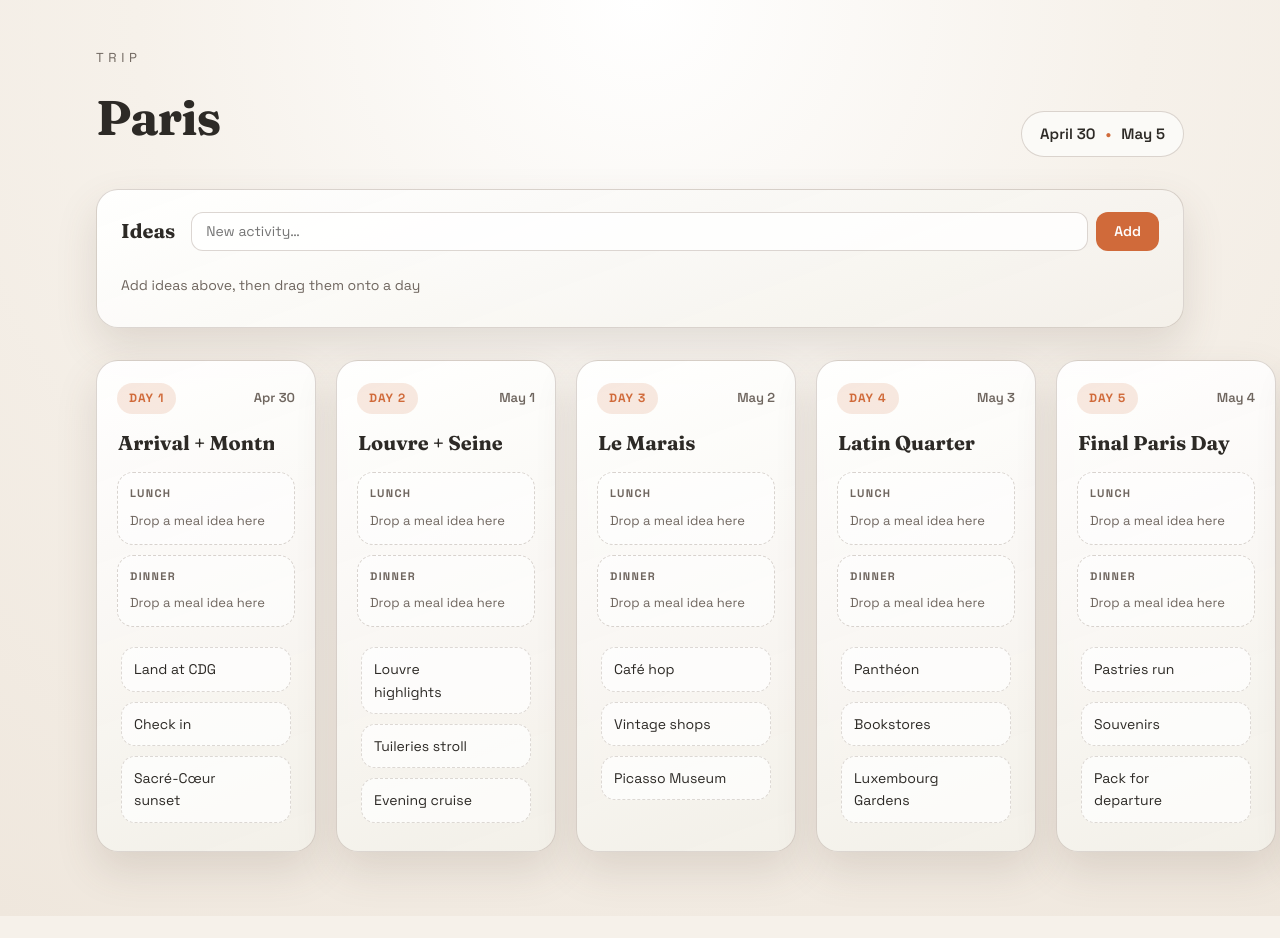
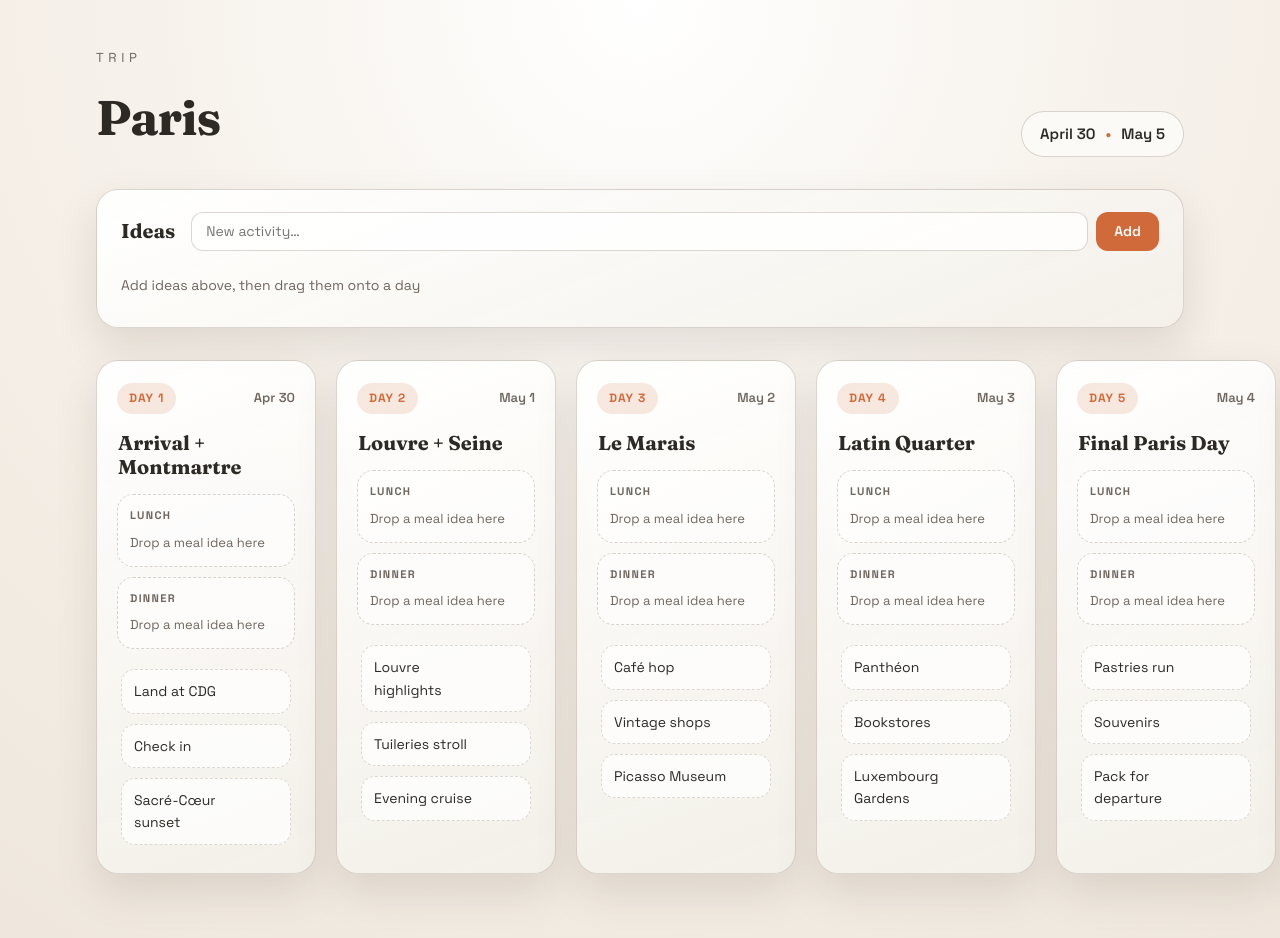
Before and after one commit to prigara/trip-planner, a React (Vite) app: page / in a window 1280 px wide. Shown: the top 938 px of the page. Before the commit the page ends 916 px from the top, so only its background shows below. Built offline with nearby package versions, Linux system fonts and the light colour scheme.

Commit message:
feat: auto-resize day titles and add list drop indicators

```diff
--- a/src/App.css
+++ b/src/App.css
@@ -68,11 +68,16 @@
 
 .day-title-input {
   width: 100%;
+  min-height: calc(1.2em + 12px);
   padding: 6px 10px;
   margin: -6px -10px;
   border: 1px solid transparent;
   border-radius: 12px;
   background: transparent;
+  resize: none;
+  overflow: hidden;
+  overflow-wrap: anywhere;
+  white-space: pre-wrap;
   font: 700 20px / 1.2 var(--heading);
   color: var(--text);
   outline: none;
@@ -162,6 +167,7 @@
   min-height: 96px;
   padding: 4px;
   border-radius: 18px;
+  position: relative;
   transition: box-shadow 0.15s, background 0.15s;
 }
 
@@ -175,6 +181,27 @@
   background: rgba(255, 255, 255, 0.7);
   border: 1px dashed rgba(146, 133, 122, 0.3);
   cursor: grab;
+  position: relative;
+}
+
+.day-list-item.insert-before::before,
+.day-list.insert-end::after {
+  content: '';
+  position: absolute;
+  left: 12px;
+  right: 12px;
+  height: 3px;
+  border-radius: 999px;
+  background: var(--accent);
+  box-shadow: 0 0 0 3px var(--accent-soft);
+}
+
+.day-list-item.insert-before::before {
+  top: -8px;
+}
+
+.day-list.insert-end::after {
+  bottom: 0;
 }
 
 .remove-btn {
--- a/src/App.tsx
+++ b/src/App.tsx
@@ -134,6 +134,13 @@ function App() {
   const [newItemText, setNewItemText] = useState('')
   const [draggingOver, setDraggingOver] = useState<string | null>(null)
   const dragRef = useRef<{ item: Item; source: DragSource } | null>(null)
+  const dayTitleRefs = useRef<Array<HTMLTextAreaElement | null>>([])
+
+  const autoSizeDayTitle = (element: HTMLTextAreaElement | null) => {
+    if (!element) return
+    element.style.height = '0px'
+    element.style.height = `${element.scrollHeight}px`
+  }
 
   useEffect(() => {
     window.localStorage.setItem(
@@ -144,6 +151,10 @@ function App() {
       } satisfies TripState),
     )
   }, [days, todoItems])
+
+  useEffect(() => {
+    dayTitleRefs.current.forEach(autoSizeDayTitle)
+  }, [days])
 
   const addItem = () => {
     const text = newItemText.trim()
@@ -400,12 +411,19 @@ function App() {
               <span className="day-pill">{day.label}</span>
               <span className="day-date">{day.date}</span>
             </div>
-            <input
+            <textarea
               className="day-title-input"
-              type="text"
+              ref={element => {
+                dayTitleRefs.current[dayIndex] = element
+                autoSizeDayTitle(element)
+              }}
               value={day.title}
-              onChange={e => updateDayTitle(dayIndex, e.target.value)}
+              onChange={e => {
+                autoSizeDayTitle(e.currentTarget)
+                updateDayTitle(dayIndex, e.target.value)
+              }}
               aria-label={`${day.label} title`}
+              rows={1}
             />
             <div className="meal-section">
               {(['lunch', 'dinner'] as const).map(slot => (
```
